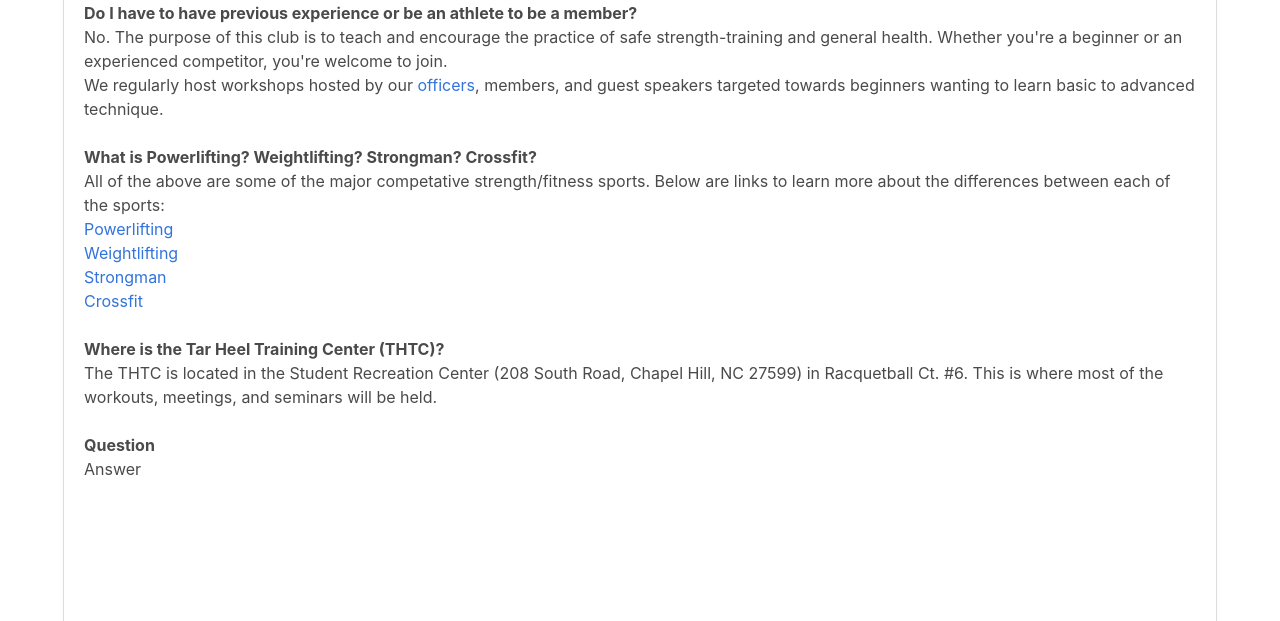
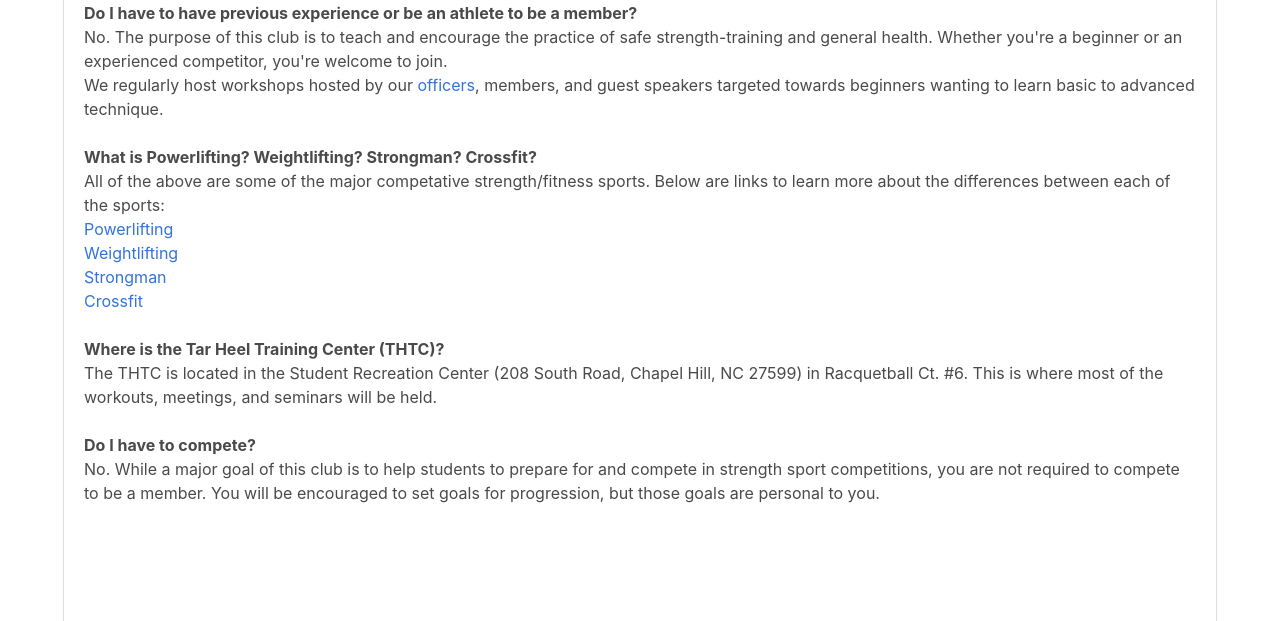
Before and after one commit to rbrandonc/126_final, a plain HTML site: page pages/faq.html in a window 1280 px wide. Shown: the part 179-800 px from the top of the page. Drawn offline with Linux system fonts and the light colour scheme.

Commit message:
FAQ edits

```diff
--- a/pages/faq.html
+++ b/pages/faq.html
@@ -47,8 +47,10 @@
             </div>
             <br>
             <div is = "question">
-              <h2>Question</h2>
-              <p>Answer</p>
+              <h2>Do I have to compete?</h2>
+              <p>No. While a major goal of this club is to help students to prepare for and compete in strength sport competitions,
+               you are not required to compete to be a member. You will be encouraged to set goals for progression, but those
+               goals are personal to you.</p>
             </div>
             <br><br><br><br><br><br><br><br><br><br><br><br><br><br><br><br><br>
           </div>
```
